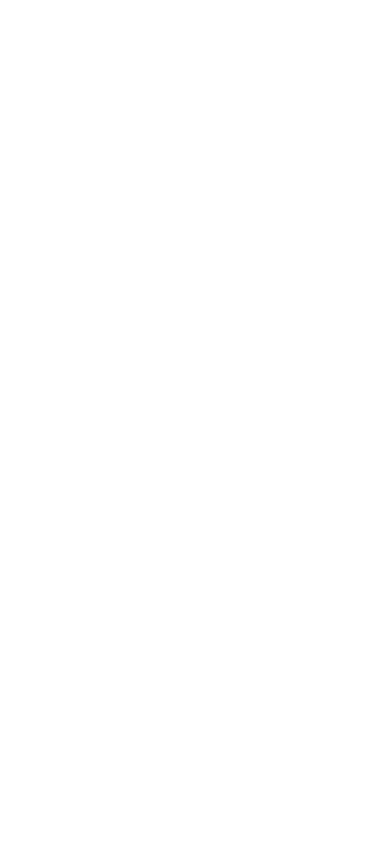
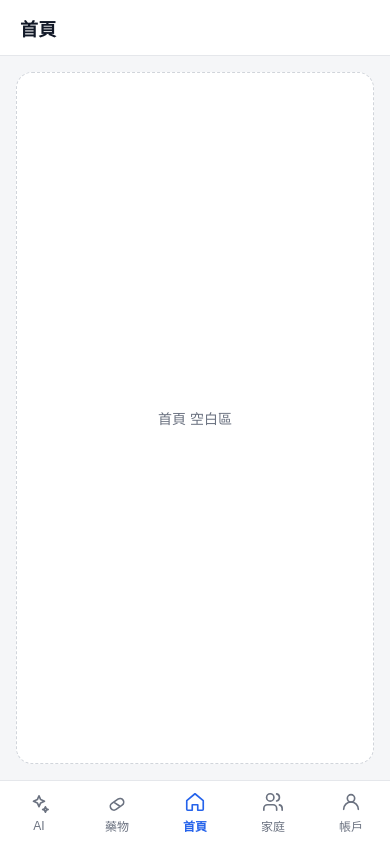
Before and after one commit to Yanzi0818/medical_hw, a plain HTML site: page index.html in a window 390 px wide. Drawn offline with Linux system fonts and the light colour scheme.

Commit message:
Enhance index.html with app layout and styles
Added styles and structure for a mobile app layout with navigation.

```diff
--- a/index.html
+++ b/index.html
@@ -1,10 +1,207 @@
 <!DOCTYPE html>
 <html lang="zh-Hant">
 <head>
-  <meta charset="UTF-8">
-  <meta name="viewport" content="width=device-width, initial-scale=1.0">
-  <title>空白網頁</title>
+  <meta charset="UTF-8" />
+  <meta name="viewport" content="width=device-width, initial-scale=1.0, viewport-fit=cover" />
+  <title>APP</title>
+  <style>
+    :root {
+      --bg-app: #f5f6f8;
+      --bg-surface: #ffffff;
+      --text-primary: #111827;
+      --text-secondary: #6b7280;
+      --accent: #2563eb;
+      --accent-soft: #eff6ff;
+      --border: #e5e7eb;
+    }
+
+    * {
+      box-sizing: border-box;
+      -webkit-tap-highlight-color: transparent;
+    }
+
+    html, body {
+      margin: 0;
+      padding: 0;
+      height: 100%;
+      background-color: var(--bg-app);
+      color: var(--text-primary);
+      font-family: -apple-system, BlinkMacSystemFont, "Segoe UI", Roboto, "Noto Sans TC", sans-serif;
+    }
+
+    .app {
+      display: flex;
+      flex-direction: column;
+      height: 100dvh;
+      max-width: 480px;
+      margin: 0 auto;
+      background-color: var(--bg-app);
+      box-shadow: 0 0 24px rgba(0, 0, 0, 0.06);
+    }
+
+    /* 頂部列 */
+    .app-header {
+      flex-shrink: 0;
+      height: 56px;
+      padding: 0 20px;
+      background-color: var(--bg-surface);
+      border-bottom: 1px solid var(--border);
+      display: flex;
+      align-items: center;
+      justify-content: space-between;
+    }
+
+    .app-title {
+      margin: 0;
+      font-size: 18px;
+      font-weight: 600;
+      letter-spacing: 0.2px;
+    }
+
+    /* 空白內容區 */
+    .app-main {
+      flex: 1;
+      overflow-y: auto;
+      padding: 16px;
+      display: flex;
+      flex-direction: column;
+    }
+
+    .tab-panel {
+      display: none;
+      flex: 1;
+      background-color: var(--bg-surface);
+      border: 1px dashed #d1d5db;
+      border-radius: 16px;
+      align-items: center;
+      justify-content: center;
+      color: var(--text-secondary);
+      font-size: 14px;
+    }
+
+    .tab-panel.is-active {
+      display: flex;
+    }
+
+    /* 底部五分頁導覽列 */
+    .bottom-nav {
+      flex-shrink: 0;
+      display: grid;
+      grid-template-columns: repeat(5, 1fr);
+      background-color: var(--bg-surface);
+      border-top: 1px solid var(--border);
+      padding-bottom: env(safe-area-inset-bottom, 0px);
+    }
+
+    .nav-btn {
+      appearance: none;
+      border: 0;
+      background: transparent;
+      padding: 10px 4px;
+      display: flex;
+      flex-direction: column;
+      align-items: center;
+      justify-content: center;
+      gap: 4px;
+      color: var(--text-secondary);
+      font-size: 12px;
+      font-weight: 500;
+      cursor: pointer;
+      transition: color 0.15s ease;
+    }
+
+    .nav-btn svg {
+      width: 22px;
+      height: 22px;
+      stroke: currentColor;
+      fill: none;
+      stroke-width: 1.8;
+      stroke-linecap: round;
+      stroke-linejoin: round;
+    }
+
+    .nav-btn.is-active {
+      color: var(--accent);
+      font-weight: 600;
+    }
+  </style>
 </head>
 <body>
+  <div class="app">
+    <header class="app-header">
+      <h1 class="app-title" id="headerTitle">首頁</h1>
+    </header>
+
+    <main class="app-main">
+      <section class="tab-panel" data-panel="ai" aria-label="AI">AI 空白區</section>
+      <section class="tab-panel" data-panel="meds" aria-label="藥物">藥物 空白區</section>
+      <section class="tab-panel is-active" data-panel="home" aria-label="首頁">首頁 空白區</section>
+      <section class="tab-panel" data-panel="family" aria-label="家庭">家庭 空白區</section>
+      <section class="tab-panel" data-panel="account" aria-label="帳戶">帳戶 空白區</section>
+    </main>
+
+    <nav class="bottom-nav" aria-label="主要導覽">
+      <button class="nav-btn" type="button" data-tab="ai" data-title="AI">
+        <svg viewBox="0 0 24 24">
+          <path d="M12 3l1.8 4.2L18 9l-4.2 1.8L12 15l-1.8-4.2L6 9l4.2-1.8L12 3z" />
+          <path d="M19 15l.9 2.1L22 18l-2.1.9L19 21l-.9-2.1L16 18l2.1-.9L19 15z" />
+        </svg>
+        <span>AI</span>
+      </button>
+
+      <button class="nav-btn" type="button" data-tab="meds" data-title="藥物">
+        <svg viewBox="0 0 24 24">
+          <rect x="4" y="10.5" width="16" height="8" rx="4" transform="rotate(-35 12 14.5)" />
+          <line x1="9.6" y1="12.9" x2="14.4" y2="16.1" />
+        </svg>
+        <span>藥物</span>
+      </button>
+
+      <button class="nav-btn is-active" type="button" data-tab="home" data-title="首頁">
+        <svg viewBox="0 0 24 24">
+          <path d="M3 10.5L12 3l9 7.5V20a1 1 0 0 1-1 1h-5v-6H9v6H4a1 1 0 0 1-1-1v-9.5z" />
+        </svg>
+        <span>首頁</span>
+      </button>
+
+      <button class="nav-btn" type="button" data-tab="family" data-title="家庭">
+        <svg viewBox="0 0 24 24">
+          <path d="M16 21v-2a4 4 0 0 0-4-4H6a4 4 0 0 0-4 4v2" />
+          <circle cx="9" cy="7" r="4" />
+          <path d="M22 21v-2a4 4 0 0 0-3-3.87" />
+          <path d="M16 3.13a4 4 0 0 1 0 7.75" />
+        </svg>
+        <span>家庭</span>
+      </button>
+
+      <button class="nav-btn" type="button" data-tab="account" data-title="帳戶">
+        <svg viewBox="0 0 24 24">
+          <circle cx="12" cy="8" r="4" />
+          <path d="M4 20a8 8 0 0 1 16 0" />
+        </svg>
+        <span>帳戶</span>
+      </button>
+    </nav>
+  </div>
+
+  <script>
+    const buttons = document.querySelectorAll('.nav-btn');
+    const panels = document.querySelectorAll('.tab-panel');
+    const headerTitle = document.getElementById('headerTitle');
+
+    buttons.forEach((btn) => {
+      btn.addEventListener('click', () => {
+        const targetTab = btn.dataset.tab;
+        const targetTitle = btn.dataset.title;
+
+        buttons.forEach((b) => b.classList.toggle('is-active', b === btn));
+        panels.forEach((panel) => {
+          panel.classList.toggle('is-active', panel.dataset.panel === targetTab);
+        });
+        headerTitle.textContent = targetTitle;
+        document.title = targetTitle;
+      });
+    });
+  </script>
 </body>
 </html>
```
